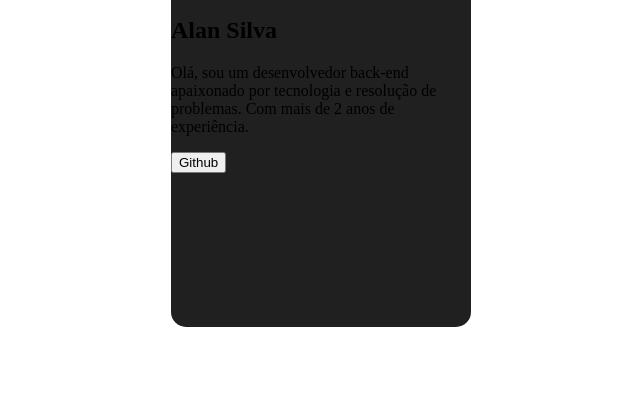
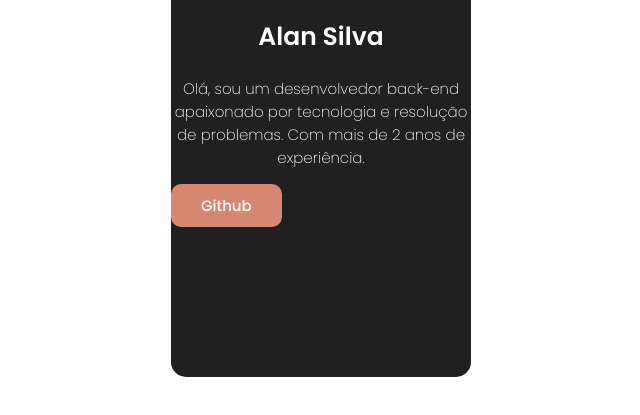
Before and after one commit to alansilvacode/card, a plain HTML site: page index.html in a window 1280 px wide. Shown: the part 281-696 px from the top of the page, without its empty margins (319-959 px from the left). Drawn offline with Linux system fonts and the light colour scheme.

Commit message:
estilizando elementos

```diff
--- a/style.css
+++ b/style.css
@@ -5,7 +5,7 @@
 
 .card {
   width: 300px;
-  height: 500px;
+  height: 550px;
   border-radius: 15px;
   margin-top: 100px;
   background-color: #202020;
@@ -22,3 +22,43 @@
   border-radius: 50%;
   margin-top: 20px;
 }
+
+.text-main {
+  font-family: 'Poppins', sans-serif;
+  color: #fff;
+  text-align: center;
+  font-weight: 600;
+  font-size: 25px;
+}
+
+.text {
+  font-family: 'Poppins', sans-serif;
+  color: #fff;
+  text-align: center;
+  font-weight: 200;
+  font-size: 15px;
+}
+
+.button {
+  display: flex;
+  justify-content: center;
+  margin-top: 30px;
+}
+
+.btn {
+  font-family: 'Poppins', sans-serif;
+  padding: 10px 30px;
+  font-size: 15px;
+  font-weight: 500;
+  border-radius: 10px;
+  border: none;
+  transition: 1s;
+  background-color: #d68771;
+  color: #fff;
+  cursor: pointer;
+}
+
+.btn:hover {
+  transition: 1s;
+  background-color: #6A473D;
+}
```
